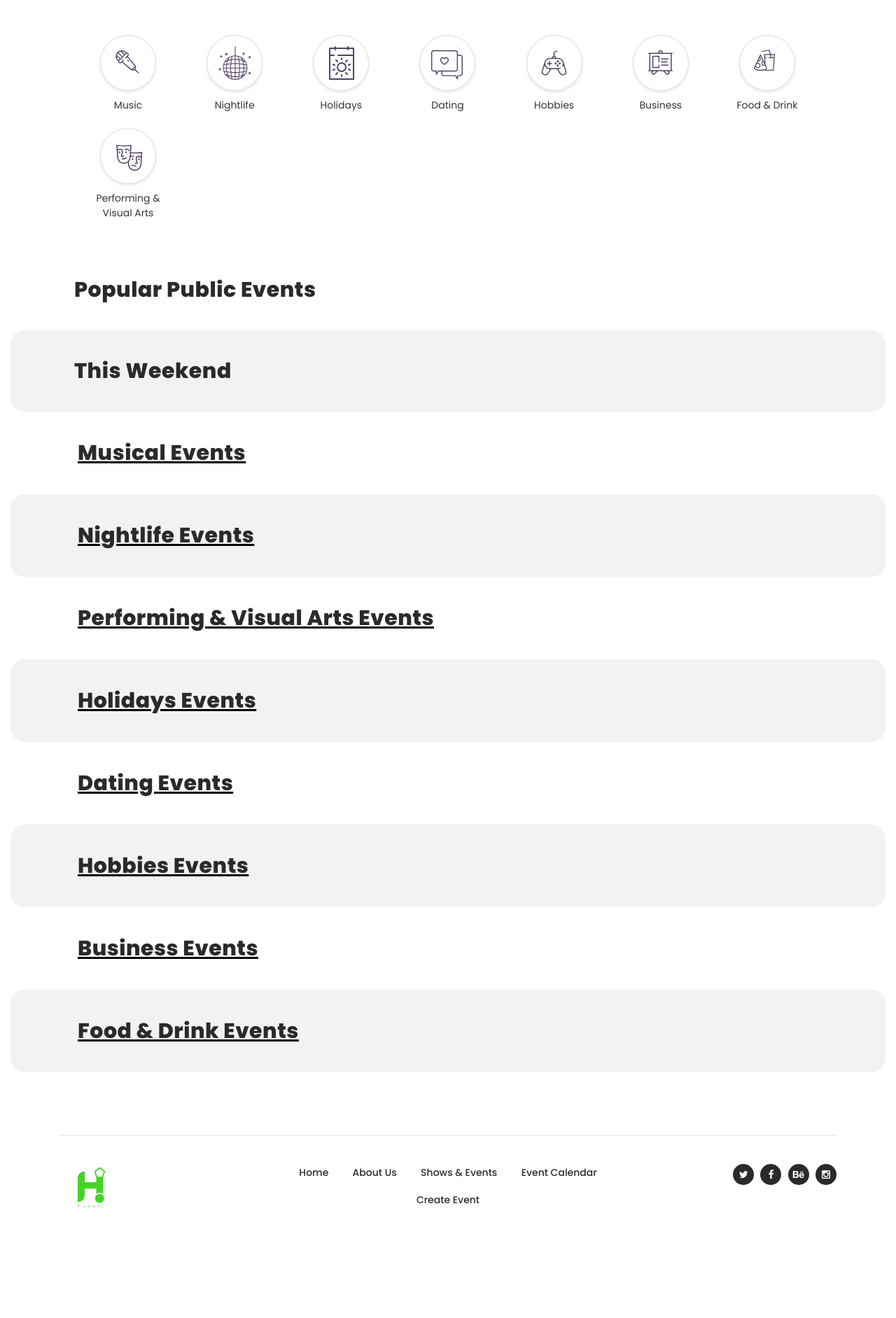
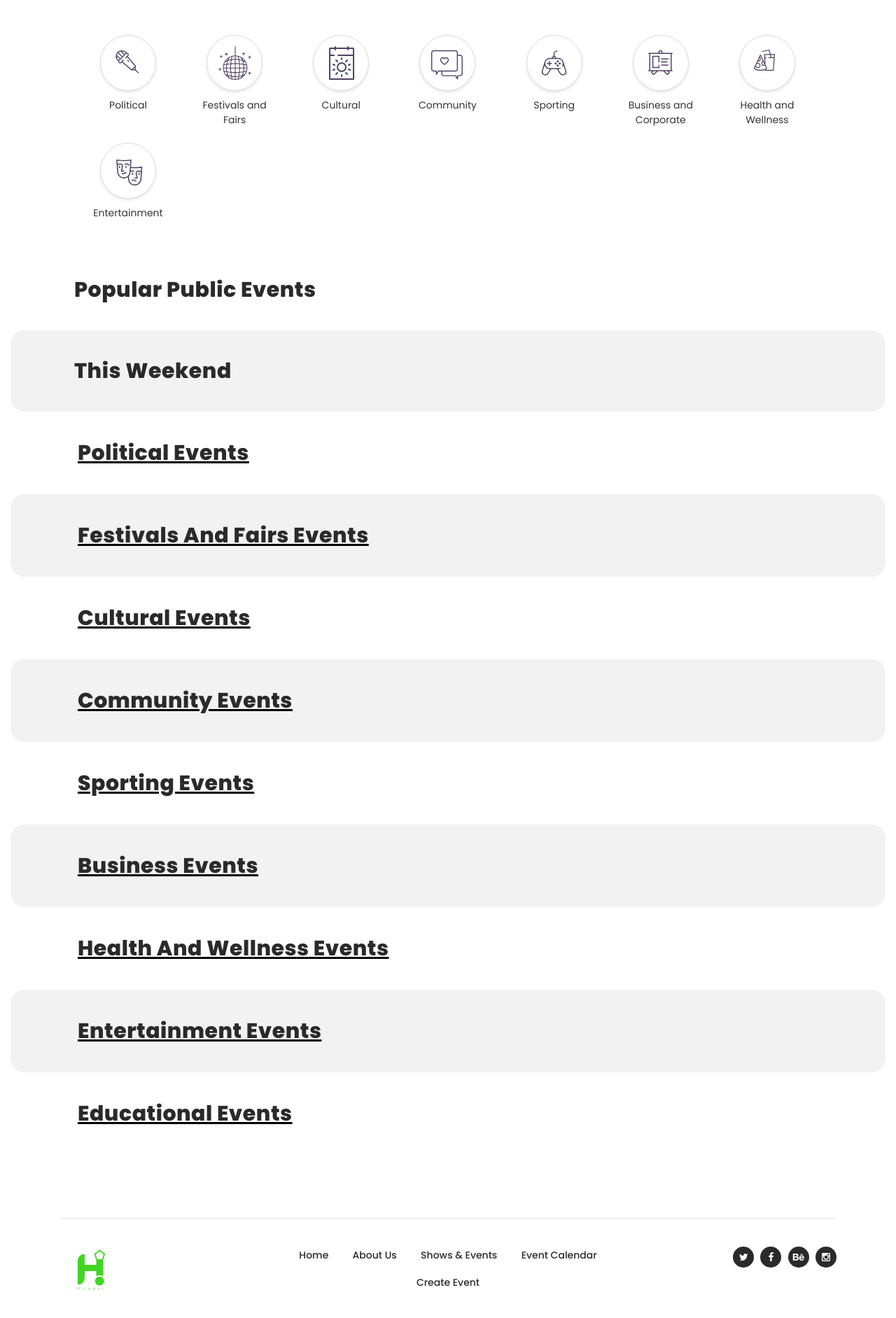
Before and after one commit to Kode-with-Karan/EMWA, a Django app: page /search_event/ in a window 1280 px wide. Shown: the part 708-2591 px from the top of the page at 70% size. Before the commit the page ends 2434 px from the top, so only its background shows below. Run offline with Django 5.2, Linux system fonts and the light colour scheme; some libraries are stand-ins or nearby versions.

Commit message:
Fix the category

```diff
--- a/EMS/templates/events/event_show.html
+++ b/EMS/templates/events/event_show.html
@@ -22,13 +22,12 @@
         </div>
     </div>
 </div>
-
 <div class="categories">
 
     <form action="{% url 'search_by_category' %}" method="POST">
         {% csrf_token %}
         <div class="input-group input-group-sm">
-            <input class="form-control form-control-navbar" name="search" type="hidden" value="music"
+            <input class="form-control form-control-navbar" name="search" type="hidden" value="Political"
                 placeholder="Search" aria-label="Search">
             <div class="input-group-append">
                 <button style="background: transparent;border: none;outline: none;" type="submit">
@@ -40,7 +39,7 @@
                                     fill="#504264"></path>
                             </svg>
                         </div>
-                        <div class="label">Music</div>
+                        <div class="label">Political</div>
                     </div>
                 </button>
             </div>
@@ -49,7 +48,7 @@
     <form action="{% url 'search_by_category' %}" method="POST">
         {% csrf_token %}
         <div class="input-group input-group-sm">
-            <input class="form-control form-control-navbar" name="search" type="hidden" value="nightlife"
+            <input class="form-control form-control-navbar" name="search" type="hidden" value="Festivals_and_Fairs"
                 placeholder="Search" aria-label="Search">
             <div class="input-group-append">
                 <button style="background: transparent;border: none;outline: none;" type="submit">
@@ -61,7 +60,7 @@
                                     fill="#504264"></path>
                             </svg>
                         </div>
-                        <div class="label">Nightlife</div>
+                        <div class="label">Festivals and Fairs </div>
                     </div>
                 </button>
             </div>
@@ -71,7 +70,7 @@
     <form action="{% url 'search_by_category' %}" method="POST">
         {% csrf_token %}
         <div class="input-group input-group-sm">
-            <input class="form-control form-control-navbar" name="search" type="hidden" value="holidays"
+            <input class="form-control form-control-navbar" name="search" type="hidden" value="Cultural"
                 placeholder="Search" aria-label="Search">
             <div class="input-group-append">
                 <button style="background: transparent;border: none;outline: none;" type="submit">
@@ -83,7 +82,7 @@
                                     fill="#504264"></path>
                             </svg>
                         </div>
-                        <div class="label">Holidays</div>
+                        <div class="label">Cultural </div>
                     </div>
                 </button>
             </div>
@@ -92,7 +91,7 @@
     <form action="{% url 'search_by_category' %}" method="POST">
         {% csrf_token %}
         <div class="input-group input-group-sm">
-            <input class="form-control form-control-navbar" name="search" type="hidden" value="dating"
+            <input class="form-control form-control-navbar" name="search" type="hidden" value="Community"
                 placeholder="Search" aria-label="Search">
             <div class="input-group-append">
                 <button style="background: transparent;border: none;outline: none;" type="submit">
@@ -104,7 +103,7 @@
                                     fill="#504264"></path>
                             </svg>
                         </div>
-                        <div class="label">Dating</div>
+                        <div class="label">Community</div>
                     </div>
                 </button>
             </div>
@@ -113,7 +112,7 @@
     <form action="{% url 'search_by_category' %}" method="POST">
         {% csrf_token %}
         <div class="input-group input-group-sm">
-            <input class="form-control form-control-navbar" name="search" type="hidden" value="hobbies"
+            <input class="form-control form-control-navbar" name="search" type="hidden" value="Sporting"
                 placeholder="Search" aria-label="Search">
             <div class="input-group-append">
                 <button style="background: transparent;border: none;outline: none;" type="submit">
@@ -125,7 +124,7 @@
                                     fill="#504264"></path>
                             </svg>
                         </div>
-                        <div class="label">Hobbies</div>
+                        <div class="label">Sporting</div>
                     </div>
                 </button>
             </div>
@@ -146,7 +145,7 @@
                                     fill="#504264"></path>
                             </svg>
                         </div>
-                        <div class="label">Business</div>
+                        <div class="label">Business and Corporate</div>
                     </div>
                 </button>
             </div>
@@ -155,7 +154,7 @@
     <form action="{% url 'search_by_category' %}" method="POST">
         {% csrf_token %}
         <div class="input-group input-group-sm">
-            <input class="form-control form-control-navbar" name="search" type="hidden" value="foodDrink"
+            <input class="form-control form-control-navbar" name="search" type="hidden" value="Health_and_Wellness "
                 placeholder="Search" aria-label="Search">
             <div class="input-group-append">
                 <button style="background: transparent;border: none;outline: none;" type="submit">
@@ -167,7 +166,7 @@
                                     fill="#504264"></path>
                             </svg>
                         </div>
-                        <div class="label">Food & Drink</div>
+                        <div class="label">Health and Wellness </div>
                     </div>
                 </button>
             </div>
@@ -176,7 +175,7 @@
     <form action="{% url 'search_by_category' %}" method="POST">
         {% csrf_token %}
         <div class="input-group input-group-sm">
-            <input class="form-control form-control-navbar" name="search" type="hidden" value="performingVisualArts"
+            <input class="form-control form-control-navbar" name="search" type="hidden" value="Entertainment"
                 placeholder="Search" aria-label="Search">
             <div class="input-group-append">
                 <button style="background: transparent;border: none;outline: none;" type="submit">
@@ -194,14 +193,13 @@
                                     fill="#504264"></path>
                             </svg>
                         </div>
-                        <div class="label">Performing & Visual Arts</div>
+                        <div class="label">Entertainment</div>
                     </div>
                 </button>
             </div>
         </div>
     </form>
 </div>
-
 <!-- *** Venues & Tickets ***-->
 <div class="venue-tickets" >
     <div class="container-fluid">
@@ -297,10 +295,10 @@
                         {% csrf_token %}
                         <div class="input-group input-group-sm">
                             <input class="form-control form-control-navbar" name="search" type="hidden"
-                                value="music" placeholder="Search" aria-label="Search">
+                                value="Political" placeholder="Search" aria-label="Search">
                             <div class="input-group-append">
                                 <button style="background: transparent;border: none;outline: none; text-decoration: underline;" type="submit">
-                                    <h2>Musical Events</h2>
+                                    <h2>Political Events</h2>
                                 </button>
                             </div>
                         </div>
@@ -310,7 +308,7 @@
             </div>
 
             {% for event in events %}
-            {% if event.art_category == 'music' %}
+            {% if event.art_category == 'Political' %}
             <div class="col-lg-3">
                 <div class="venue-item" style="border-radius: 10px; overflow: hidden;">
                     <div class="thumb" style="border-radius: 5px; overflow: hidden;">
@@ -353,10 +351,10 @@
                         {% csrf_token %}
                         <div class="input-group input-group-sm">
                             <input class="form-control form-control-navbar" name="search" type="hidden"
-                                value="nightlife" placeholder="Search" aria-label="Search">
+                                value="Festivals_and_Fairs" placeholder="Search" aria-label="Search">
                             <div class="input-group-append">
                                 <button style="background: transparent;border: none;outline: none; text-decoration: underline;" type="submit">
-                                    <h2>Nightlife Events</h2>
+                                    <h2>Festivals and Fairs Events</h2>
                                 </button>
                             </div>
                         </div>
@@ -365,7 +363,7 @@
             </div>
 
             {% for event in events %}
-            {% if event.art_category == 'nightlife' %}
+            {% if event.art_category == 'Festivals_and_Fairs' %}
 
             <div class="col-lg-3">
                 <div class="venue-item" style="border-radius: 10px; overflow: hidden;">
@@ -411,10 +409,10 @@
                         {% csrf_token %}
                         <div class="input-group input-group-sm">
                             <input class="form-control form-control-navbar" name="search" type="hidden"
-                                value="performingVisualArts" placeholder="Search" aria-label="Search">
+                                value="Cultural" placeholder="Search" aria-label="Search">
                             <div class="input-group-append">
                                 <button style="background: transparent;border: none;outline: none; text-decoration: underline;" type="submit">
-                                    <h2>Performing & Visual Arts Events</h2>
+                                    <h2>Cultural Events</h2>
                                 </button>
                             </div>
                         </div>
@@ -424,7 +422,7 @@
             </div>
 
             {% for event in events %}
-            {% if event.art_category == 'performingVisualArts' %}
+            {% if event.art_category == 'Cultural' %}
             <div class="col-lg-3">
                 <div class="venue-item" style="border-radius: 10px; overflow: hidden;">
                     <div class="thumb" style="border-radius: 5px; overflow: hidden;">
@@ -469,10 +467,10 @@
                         {% csrf_token %}
                         <div class="input-group input-group-sm">
                             <input class="form-control form-control-navbar" name="search" type="hidden"
-                                value="holidays" placeholder="Search" aria-label="Search">
+                                value="Community" placeholder="Search" aria-label="Search">
                             <div class="input-group-append">
                                 <button style="background: transparent;border: none;outline: none; text-decoration: underline;" type="submit">
-                                    <h2>Holidays Events</h2>
+                                    <h2>Community Events</h2>
                                 </button>
                             </div>
                         </div>
@@ -482,7 +480,7 @@
             </div>
 
             {% for event in events %}
-            {% if event.art_category == 'holidays' %}
+            {% if event.art_category == 'Community' %}
             <div class="col-lg-3">
                 <div class="venue-item" style="border-radius: 10px; overflow: hidden;">
                     <div class="thumb" style="border-radius: 5px; overflow: hidden;">
@@ -527,10 +525,10 @@
                         {% csrf_token %}
                         <div class="input-group input-group-sm">
                             <input class="form-control form-control-navbar" name="search" type="hidden"
-                                value="dating" placeholder="Search" aria-label="Search">
+                                value="Sporting" placeholder="Search" aria-label="Search">
                             <div class="input-group-append">
                                 <button style="background: transparent;border: none;outline: none; text-decoration: underline;" type="submit">
-                                    <h2>Dating Events</h2>
+                                    <h2>Sporting Events</h2>
                                 </button>
                             </div>
                         </div>
@@ -540,62 +538,7 @@
             </div>
 
             {% for event in events %}
-            {% if event.art_category == 'dating' %}
-            <div class="col-lg-3">
-                <div class="venue-item" style="border-radius: 10px; overflow: hidden;">
-                    <div class="thumb" style="border-radius: 5px; overflow: hidden;">
-                        <img src="{{ event.image.url }}" alt="" height="200px">
-                    </div>
-                    <!-- <div class="down-content" style="border-radius: 0 0 9px 9px; overflow: hidden;height: 238px;"> -->
-                    <div class="down-content" style="border-radius: 0 0 9px 9px; overflow: hidden;">
-                        <div class="right-content">
-                            <h4>{{event.name|name_shorter}}</h4>
-                            <!-- <div class="main-live-button" ><span>Live</span></div> -->
-                            <ul>
-                                <li class="datetime"><i class="fa fa-clock-o"></i> {{event.start_date}} - {{event.start_time}}
-                                    <p style="display: none;">{{event.end_date}} - {{event.end_time}}</p>
-                                </li>
-                                <li><i class="fa fa-map-marker"></i>{{event.place_info}}</li>
-                            </ul>
-                            <!-- <div class="main-white-button" style="margin: 20px 0;position: absolute;bottom: 0;"> -->
-                            <div class="main-white-button" style="margin: 20px 0;bottom: 0;">
-                                <a href="{% url 'event_detail' event.id %}" class="login_btn">Event Details</a>
-                            </div>
-                        </div>
-                    </div>
-                </div>
-            </div>
-            {% endif %}
-            {% endfor %}
-
-
-        </div>
-    </div>
-</div>
-<!-- *** Venues & Tickets ***-->
-<div class="venue-tickets">
-    <div class="container-fluid">
-        <div class="row" style="width: 90%;margin: auto;">
-            <div class="col-lg-12">
-                <div class="section-heading">
-                    <form action="{% url 'search_by_category' %}" method="POST">
-                        {% csrf_token %}
-                        <div class="input-group input-group-sm">
-                            <input class="form-control form-control-navbar" name="search" type="hidden"
-                                value="hobbies" placeholder="Search" aria-label="Search">
-                            <div class="input-group-append">
-                                <button style="background: transparent;border: none;outline: none; text-decoration: underline;" type="submit">
-                                    <h2>Hobbies Events</h2>
-                                </button>
-                            </div>
-                        </div>
-                    </form>
-
-                </div>
-            </div>
-
-            {% for event in events %}
-            {% if event.art_category == 'hobbies' %}
+            {% if event.art_category == 'Sporting' %}
             <div class="col-lg-3">
                 <div class="venue-item" style="border-radius: 10px; overflow: hidden;">
                     <div class="thumb" style="border-radius: 5px; overflow: hidden;">
@@ -650,6 +593,7 @@
             </div>
 
             {% for event in events %}
+            <!-- {{event.art_category}} -->
             {% if event.art_category == 'business' %}
             <div class="col-lg-3">
                 <div class="venue-item" style="border-radius: 10px; overflow: hidden;">
@@ -692,10 +636,10 @@
                         {% csrf_token %}
                         <div class="input-group input-group-sm">
                             <input class="form-control form-control-navbar" name="search" type="hidden"
-                                value="foodDrink" placeholder="Search" aria-label="Search">
+                                value="Health_and_Wellness" placeholder="Search" aria-label="Search">
                             <div class="input-group-append">
                                 <button style="background: transparent;border: none;outline: none; text-decoration: underline;" type="submit">
-                                    <h2>Food & Drink Events</h2>
+                                    <h2>Health and Wellness Events</h2>
                                 </button>
                             </div>
                         </div>
@@ -705,7 +649,7 @@
             </div>
 
             {% for event in events %}
-            {% if event.art_category == 'foodDrink' %}
+            {% if event.art_category == 'Health_and_Wellness' %}
             <div class="col-lg-3">
                 <div class="venue-item" style="border-radius: 10px; overflow: hidden;">
                     <div class="thumb" style="border-radius: 5px; overflow: hidden;">
@@ -737,6 +681,118 @@
         </div>
     </div>
 </div>
+<!-- *** Venues & Tickets ***-->
+<div class="venue-tickets">
+    <div class="container-fluid">
+        <div class="row" style="width: 90%;margin: auto;">
+            <div class="col-lg-12">
+                <div class="section-heading">
+                    <form action="{% url 'search_by_category' %}" method="POST">
+                        {% csrf_token %}
+                        <div class="input-group input-group-sm">
+                            <input class="form-control form-control-navbar" name="search" type="hidden"
+                                value="Entertainment" placeholder="Search" aria-label="Search">
+                            <div class="input-group-append">
+                                <button style="background: transparent;border: none;outline: none; text-decoration: underline;" type="submit">
+                                    <h2>Entertainment Events</h2>
+                                </button>
+                            </div>
+                        </div>
+                    </form>
+
+                </div>
+            </div>
+
+            {% for event in events %}
+            {% if event.art_category == 'Entertainment' %}
+            <div class="col-lg-3">
+                <div class="venue-item" style="border-radius: 10px; overflow: hidden;">
+                    <div class="thumb" style="border-radius: 5px; overflow: hidden;">
+                        <img src="{{ event.image.url }}" alt="" height="200px">
+                    </div>
+                    <!-- <div class="down-content" style="border-radius: 0 0 9px 9px; overflow: hidden;height: 238px;"> -->
+                    <div class="down-content" style="border-radius: 0 0 9px 9px; overflow: hidden;">
+                        <div class="right-content">
+                            <h4>{{event.name|name_shorter}}</h4>
+                            <!-- <div class="main-live-button" ><span>Live</span></div> -->
+                            <ul>
+                                <li class="datetime"><i class="fa fa-clock-o"></i> {{event.start_date}} - {{event.start_time}}
+                                    <p style="display: none;">{{event.end_date}} - {{event.end_time}}</p>
+                                </li>
+                                <li><i class="fa fa-map-marker"></i>{{event.place_info}}</li>
+                            </ul>
+                            <!-- <div class="main-white-button" style="margin: 20px 0;position: absolute;bottom: 0;"> -->
+                            <div class="main-white-button" style="margin: 20px 0;bottom: 0;">
+                                <a href="{% url 'event_detail' event.id %}" class="login_btn">Event Details</a>
+                            </div>
+                        </div>
+                    </div>
+                </div>
+            </div>
+            {% endif %}
+            {% endfor %}
+
+
+        </div>
+    </div>
+</div>
+
+<!-- *** Venues & Tickets ***-->
+<div class="venue-tickets">
+    <div class="container-fluid">
+        <div class="row" style="width: 90%;margin: auto;">
+            <div class="col-lg-12">
+                <div class="section-heading">
+                    <form action="{% url 'search_by_category' %}" method="POST">
+                        {% csrf_token %}
+                        <div class="input-group input-group-sm">
+                            <input class="form-control form-control-navbar" name="search" type="hidden"
+                                value="Educational" placeholder="Search" aria-label="Search">
+                            <div class="input-group-append">
+                                <button style="background: transparent;border: none;outline: none; text-decoration: underline;" type="submit">
+                                    <h2>Educational Events</h2>
+                                </button>
+                            </div>
+                        </div>
+                    </form>
+
+                </div>
+            </div>
+
+            {% for event in events %}
+            {% if event.art_category == 'Educational' %}
+            <div class="col-lg-3">
+                <div class="venue-item" style="border-radius: 10px; overflow: hidden;">
+                    <div class="thumb" style="border-radius: 5px; overflow: hidden;">
+                        <img src="{{ event.image.url }}" alt="" height="200px">
+                    </div>
+                    <!-- <div class="down-content" style="border-radius: 0 0 9px 9px; overflow: hidden;height: 238px;"> -->
+                    <div class="down-content" style="border-radius: 0 0 9px 9px; overflow: hidden;">
+                        <div class="right-content">
+                            <h4>{{event.name|name_shorter}}</h4>
+                            <!-- <div class="main-live-button" ><span>Live</span></div> -->
+                            <ul>
+                                <li class="datetime"><i class="fa fa-clock-o"></i> {{event.start_date}} - {{event.start_time}}
+                                    <p style="display: none;">{{event.end_date}} - {{event.end_time}}</p>
+                                </li>
+                                <li><i class="fa fa-map-marker"></i>{{event.place_info}}</li>
+                            </ul>
+                            <!-- <div class="main-white-button" style="margin: 20px 0;position: absolute;bottom: 0;"> -->
+                            <div class="main-white-button" style="margin: 20px 0;bottom: 0;">
+                                <a href="{% url 'event_detail' event.id %}" class="login_btn">Event Details</a>
+                            </div>
+                        </div>
+                    </div>
+                </div>
+            </div>
+            {% endif %}
+            {% endfor %}
+
+
+        </div>
+    </div>
+</div>
+
 
 <!-- <div class="shows-events-tabs">
     <div class="container">
```
Also changed, not shown: EMS/models.py (+9 -8 lines), EMS/templates/events/home.html (+15 -15 lines), db.sqlite3, media/event_images/image_5_GUmM6eV.png (added), media/event_images/image_5_yknWYoB.png (added).
